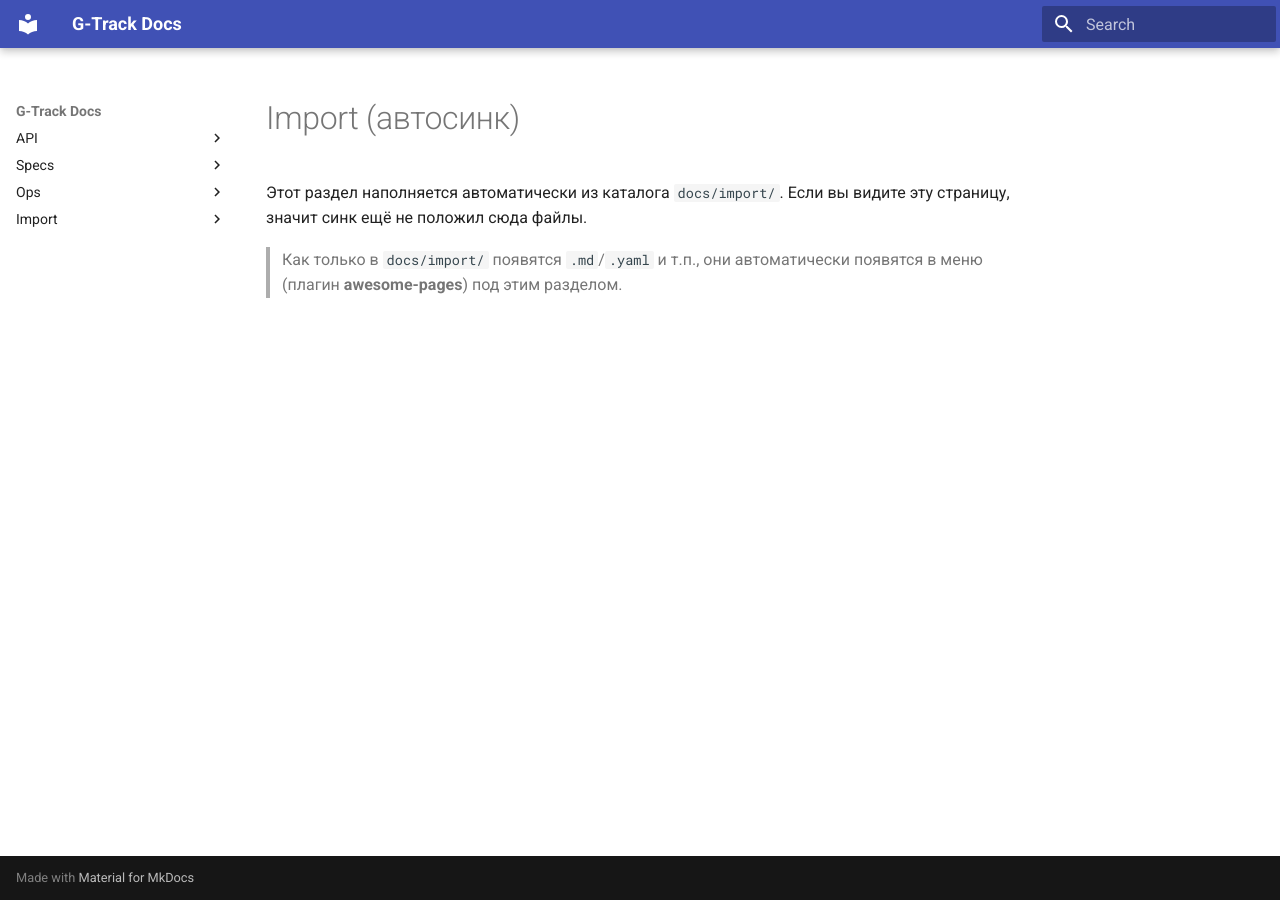
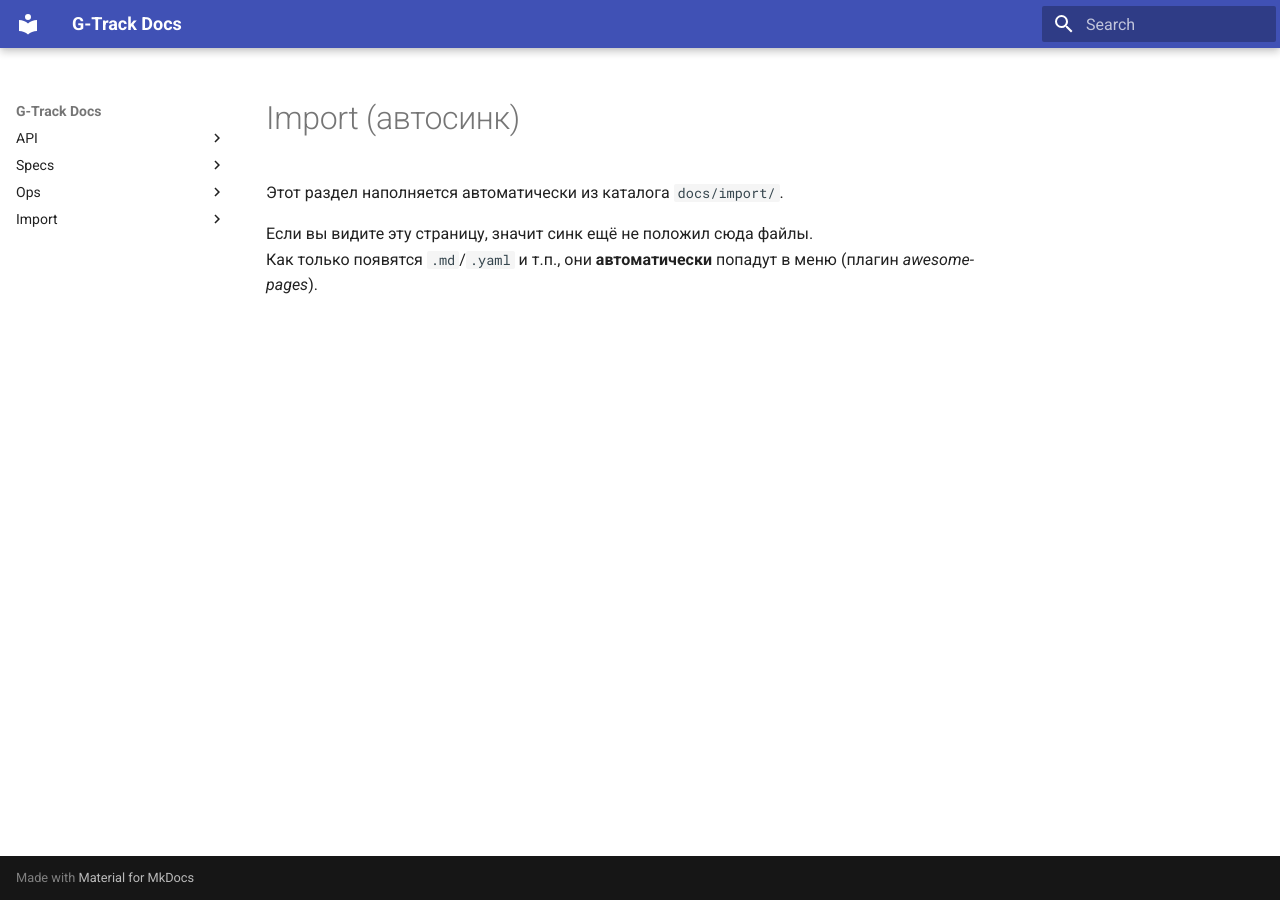
Before and after one commit to tqlismqn/gtrack-docs, an MkDocs documentation site: the page built from docs/import/index.md, in a window 1280 px wide. Built offline with MkDocs 1.6.1 and Material for MkDocs 9.7.7, drawn with Linux system fonts in a browser that asks for light colours.

Commit message:
docs: add docs/import/index.md placeholder; ci: guard import placeholder in refresh workflow (#71)

```diff
--- a/docs/import/index.md
+++ b/docs/import/index.md
@@ -1,6 +1,6 @@
 # Import (автосинк)
 
 Этот раздел наполняется автоматически из каталога `docs/import/`.
+
 Если вы видите эту страницу, значит синк ещё не положил сюда файлы.
-
-> Как только в `docs/import/` появятся `.md`/`.yaml` и т.п., они автоматически появятся в меню (плагин **awesome-pages**) под этим разделом.
+Как только появятся `.md`/`.yaml` и т.п., они **автоматически** попадут в меню (плагин *awesome-pages*).
```
Also changed, not shown: 1 other file.
